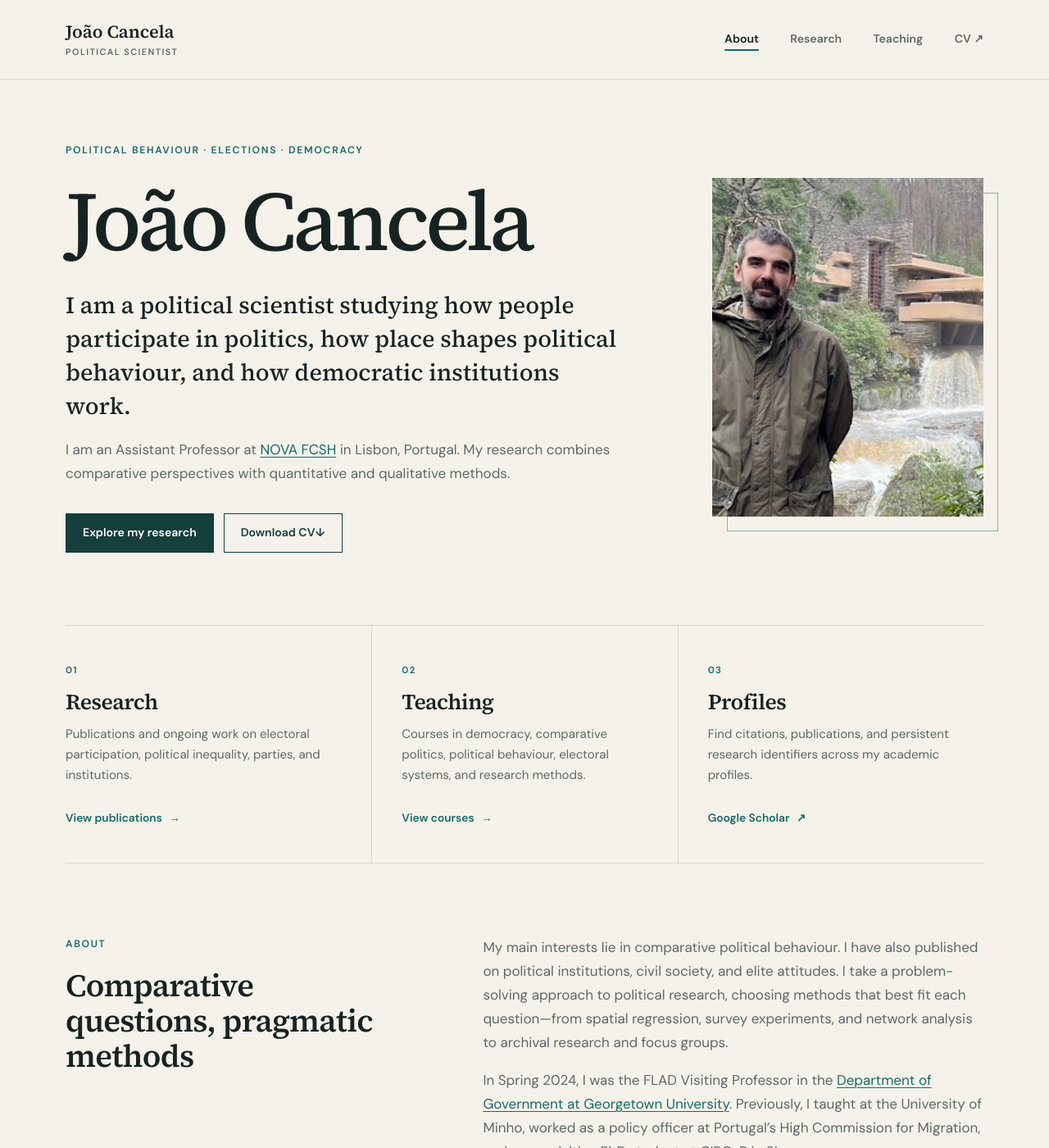
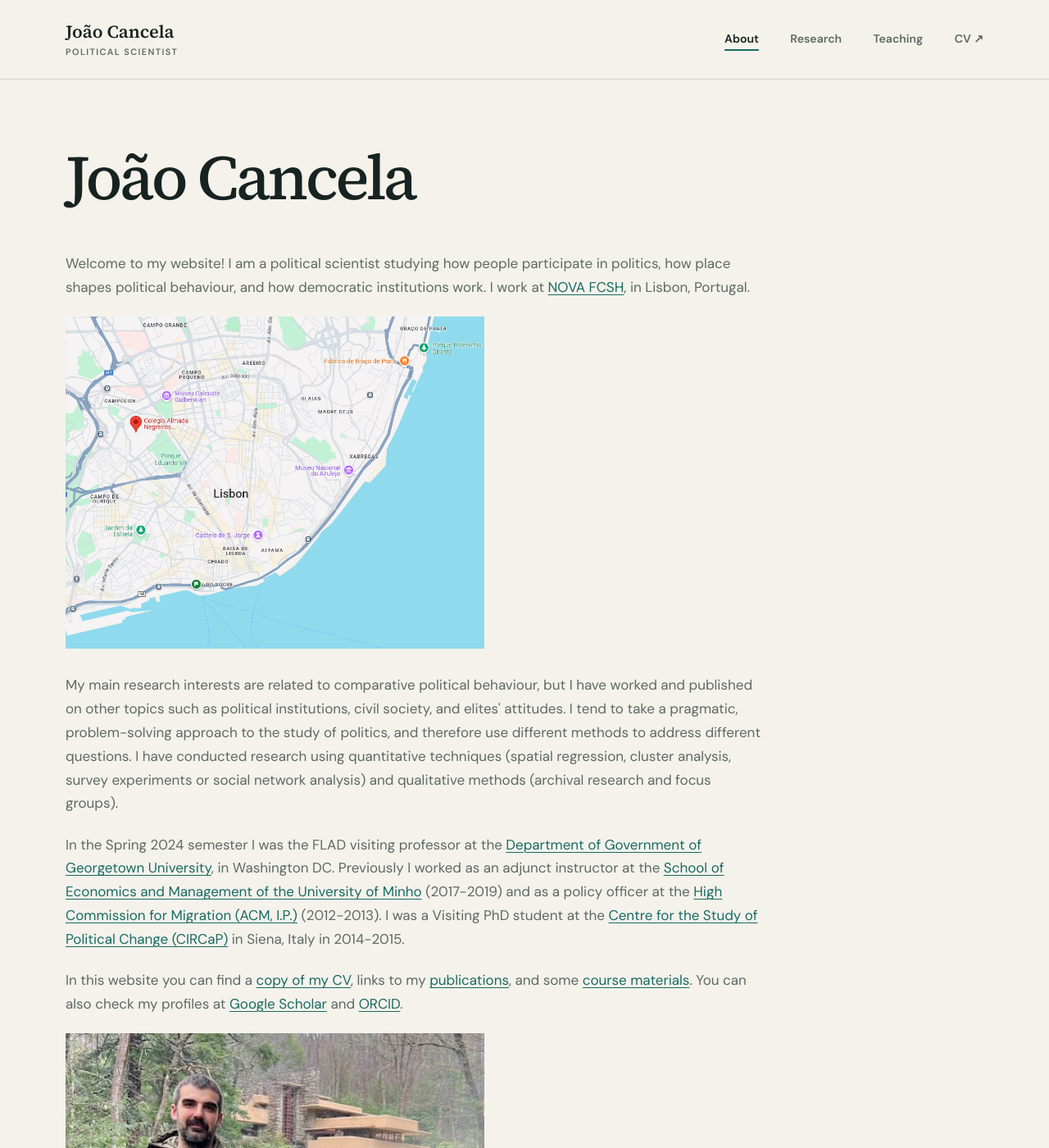
Before and after one commit to joaocancela/joaocancela.github.io, a Jekyll site: the page built from index.html, in a window 1280 px wide and 1400 px high. Shown: the whole window at 82% size. Built offline with Jekyll 4.4.1, drawn with Linux system fonts in a browser that asks for light colours; some of the changed text lies outside the part shown.

Commit message:
Update index.html

```diff
--- a/index.html
+++ b/index.html
@@ -2,31 +2,19 @@
 layout: default
 title: João Cancela
 ---
-<section class="hero">
-  <div class="hero-copy">
-    <p class="eyebrow">Political behaviour · Elections · Democracy</p>
-    <h1>João Cancela</h1>
-    <p class="hero-intro">I am a political scientist studying how people participate in politics, how place shapes political behaviour, and how democratic institutions work.</p>
-    <p>I am an Assistant Professor at <a href="https://www.fcsh.unl.pt/">NOVA FCSH</a> in Lisbon, Portugal. My research combines comparative perspectives with quantitative and qualitative methods.</p>
-    <div class="hero-actions">
-      <a class="button button-primary" href="{{ '/research/' | relative_url }}">Explore my research</a>
-      <a class="button button-secondary" href="{{ '/pdf/CV_JoaoCancela.pdf' | relative_url }}">Download CV <span aria-hidden="true">↓</span></a>
-    </div>
-  </div>
-  <figure class="portrait"><img src="{{ '/joao_falling_water.png' | relative_url }}" alt="João Cancela at Fallingwater in Pennsylvania"></figure>
-</section>
+<div class="blurb">
+	<h1>João Cancela</h1>
+	<p>Welcome to my website! I am a political scientist studying how people participate in politics, how place shapes political behaviour, and how democratic institutions work. I work at <a href= "https://www.fcsh.unl.pt/">NOVA FCSH</a>, in Lisbon, Portugal.
 
-<section class="feature-grid" aria-label="Areas of work">
-  <article class="feature-card"><span class="card-number">01</span><h2>Research</h2><p>Publications and ongoing work on electoral participation, political inequality, parties, and institutions.</p><a class="text-link" href="{{ '/research/' | relative_url }}">View publications <span aria-hidden="true">→</span></a></article>
-  <article class="feature-card"><span class="card-number">02</span><h2>Teaching</h2><p>Courses in democracy, comparative politics, political behaviour, electoral systems, and research methods.</p><a class="text-link" href="{{ '/teaching/' | relative_url }}">View courses <span aria-hidden="true">→</span></a></article>
-  <article class="feature-card"><span class="card-number">03</span><h2>Profiles</h2><p>Find citations, publications, and persistent research identifiers across my academic profiles.</p><a class="text-link" href="https://scholar.google.com/citations?user=3uFaAyQAAAAJ&hl=en">Google Scholar <span aria-hidden="true">↗</span></a></article>
-</section>
+	<p><img src="map_fcsh.png" alt="map location of NOVA FCSH", width = "511"></p>
 
-<section class="bio-section">
-  <div><p class="eyebrow">About</p><h2>Comparative questions, pragmatic methods</h2></div>
-  <div class="bio-copy">
-    <p>My main interests lie in comparative political behaviour. I have also published on political institutions, civil society, and elite attitudes. I take a problem-solving approach to political research, choosing methods that best fit each question—from spatial regression, survey experiments, and network analysis to archival research and focus groups.</p>
-    <p>In Spring 2024, I was the FLAD Visiting Professor in the <a href="https://government.georgetown.edu/">Department of Government at Georgetown University</a>. Previously, I taught at the University of Minho, worked as a policy officer at Portugal’s High Commission for Migration, and was a visiting PhD student at CIRCaP in Siena.</p>
-    <a class="text-link" href="mailto:joaocancela@fcsh.unl.pt">Get in touch <span aria-hidden="true">→</span></a>
-  </div>
-</section>
+	<p> My main research interests are related to comparative political behaviour, but I have worked and published on other topics such as political institutions, civil society, and elites' attitudes. I tend to take a pragmatic, problem-solving approach to the study of politics, and therefore use different methods to address different questions. I have conducted research using quantitative techniques (spatial regression, cluster analysis, survey experiments or social network analysis) and qualitative methods (archival research and focus groups). </p>
+	<p> In the Spring 2024 semester I was the FLAD visiting professor at the <a href= "https://Governmentent.georgetown.edu/">Department of Government of Georgetown University</a>, in Washington DC. Previously I worked as an adjunct instructor at the <a href="https://www.eeg.uminho.pt"> School of Economics and Management of the University of Minho</a> (2017-2019) and as a policy officer at the <a href="https://www.acm.gov.pt/inicio">High Commission for Migration (ACM, I.P.)</a> (2012-2013). I was a Visiting PhD student at the <a href="https://circap.unisi.it/"> Centre for the Study of Political Change (CIRCaP)</a> in Siena, Italy in 2014-2015.</p>
+
+	<p> In this website you can find a  <a href={{ site.baseurl }}/pdf/CV_JoaoCancela.pdf target = _blank>copy of my CV</a>, links to my <a href="/research">publications</a>, and some  <a href="/teaching">course materials</a>. You can also check my profiles at <a href=https://scholar.google.com/citations?user=3uFaAyQAAAAJ&hl>Google Scholar</a> and <a href=https://orcid.org/0000-0002-5055-2060>ORCID</a>.
+	<p>
+	<img src="joao_falling_water.png", alt="Next to Fallingwater by Frank Lloyd Wright",  width = "511">
+	</p>
+	<p> Feel free to email me at <a href=mailto:joaocancela@fcsh.unl.pt>joaocancela@fcsh.unl.pt</a>.</p>
+
+</div><!-- /.blurb -->
```
